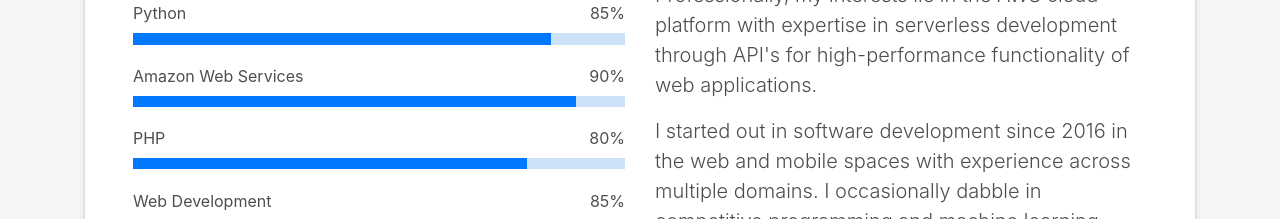
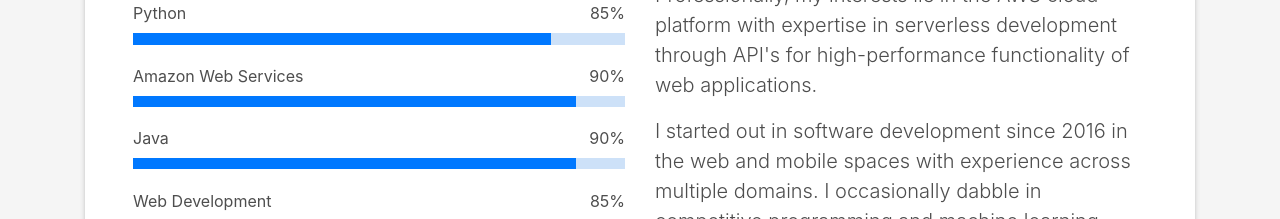
Before and after one commit to supreeth7/Portfolio-V2, a plain HTML site: page index.html in a window 1280 px wide. Shown: the part 1200-1419 px from the top of the page. Drawn offline with Linux system fonts and the light colour scheme; files whose address does not match are found by name.

Commit message:
Update index.html

```diff
--- a/index.html
+++ b/index.html
@@ -113,9 +113,9 @@
                     <div class="progress-bar" role="progressbar" style="width: 90%" aria-valuenow="90" aria-valuemin="0"
                       aria-valuemax="100"></div>
                   </div>
-                  <span>PHP</span> <span class="pull-right">80%</span>
+                  <span>Java</span> <span class="pull-right">90%</span>
                   <div class="progress">
-                    <div class="progress-bar" role="progressbar" style="width: 80%" aria-valuenow="80" aria-valuemin="0"
+                    <div class="progress-bar" role="progressbar" style="width: 90%" aria-valuenow="90" aria-valuemin="0"
                       aria-valuemax="100"></div>
                   </div>
                   <span>Web Development</span> <span class="pull-right">85%</span>
```
